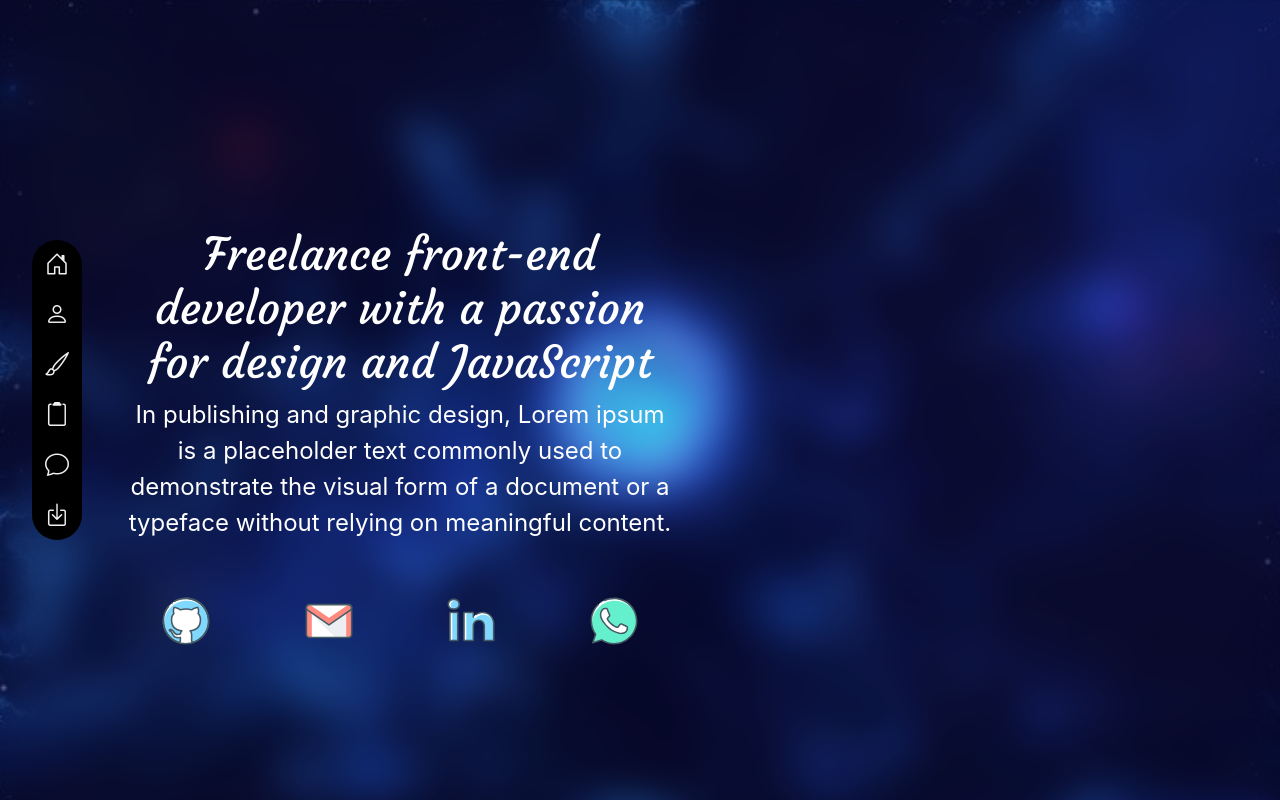
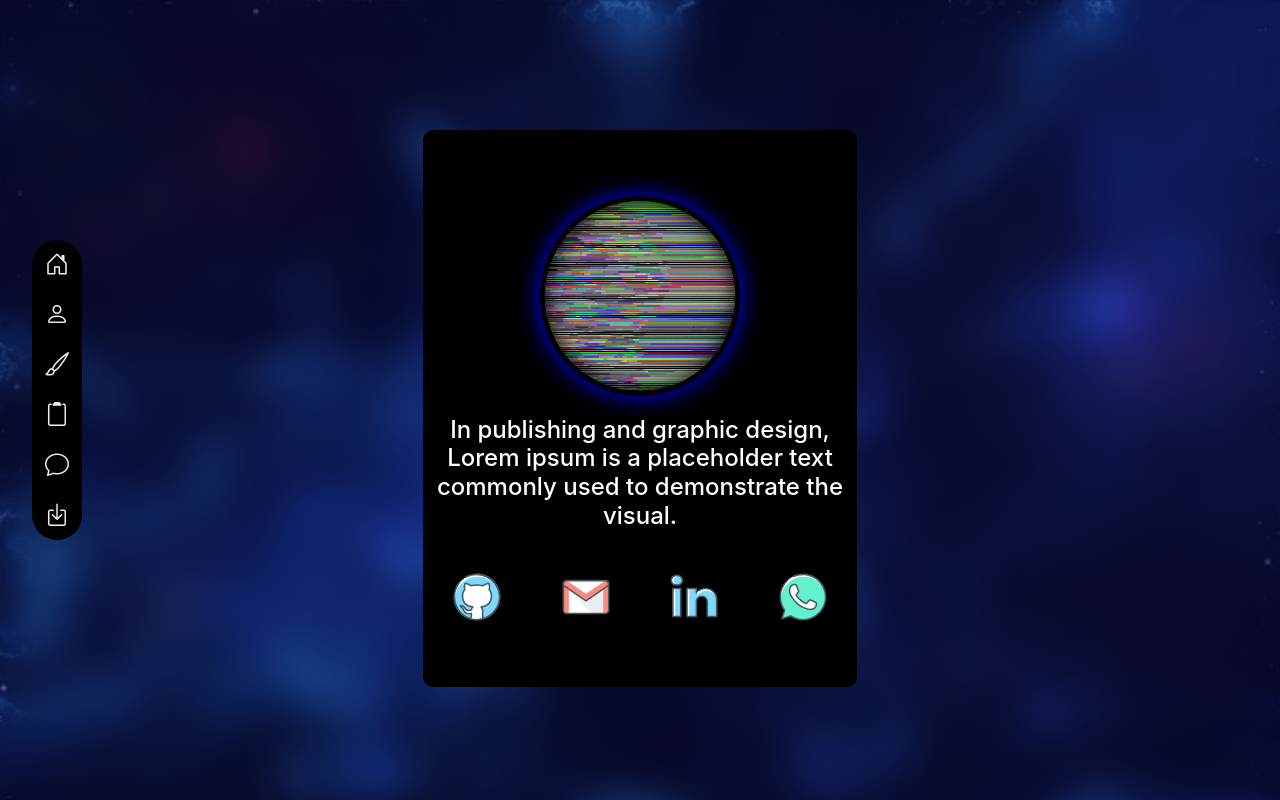
Before and after one commit to nahuel-acosta-dev/portfolio, a React (Create React App) app: page / in a window 1280 px wide. Shown: the top 800 px of the page. Built offline with nearby package versions, Linux system fonts and the light colour scheme.

Commit message:
desing chance in home section

```diff
--- a/src/scss/config/_Basic.scss
+++ b/src/scss/config/_Basic.scss
@@ -6,10 +6,8 @@ html{
 body{
     background-color: $blue;
     background-image: url('../../image/min-star.jpg');
-    background-repeat: no-repeat;
-    background-position: center center;
+    @include background-cover-center;
     background-attachment: fixed;
-    background-size:cover;
     font-family: $regular;
 }
 
--- a/src/scss/sections/_Home.scss
+++ b/src/scss/sections/_Home.scss
@@ -3,10 +3,28 @@
     background-color: transparent;
     color: white;
     padding-bottom: 50px;
-    .home__texts{
-        padding-top: 30%;
+    .home__card{
+        margin-top: 10%;
+        padding-top: 5%;
+        padding-bottom: 5%;
+        background-color: black;
+        border-radius: 10px;
+        .home__circle{
+            border-radius: 50%;
+            height: 12.5rem;
+            width: 12.5rem;
+            margin-left: auto;
+            margin-right: auto;
+            background-color: $black;
+            background-image: url('../../image/man.svg');
+            border: 5px solid black;
+            @include background-cover-center;
+            box-shadow: 0px 0px 20px black inset, 0px 0px 25px blue;
+            }
+        }
         .home__text{
             font-size: 1.5em;
+            margin-top: 20px;
         }
     }
     .home__image{
@@ -27,7 +45,7 @@
             }
         }
     }
-}
+
 
 ////////////////////////////////
 //keyframes
--- a/src/sections/Home.js
+++ b/src/sections/Home.js
@@ -12,19 +12,18 @@ const Home = ({children}) =>{
     return(
         <section className="home" id="home">
             <Row className="height_maximum">
-                <Col xs={{ order: 'last' }} sm={{span:7, order: 'first'}}>
+                <Col>
                     <Row>
-                        <Col md={2}></Col>
-                        <Col className="home__texts text-center">
-                                <div className="home__title">
-                                    {children}
+                        <Col xs={4}></Col>
+                        <Col className="home__card text-center">
+                                <div className="home__circle d-flex justify-content-center align-items-center">
+                                    <div className="home__perfil"></div>
                                 </div>
-                                <div className="home__text">
+                                <h1 className="home__text">
                                     In publishing and graphic design,
                                     Lorem ipsum is a placeholder text commonly
-                                    used to demonstrate the visual form of a document or a
-                                    typeface without relying on meaningful content.
-                                </div>
+                                    used to demonstrate the visual.
+                                </h1>
                             <Row className="home__contacts">
                                 <Col className="home__icon">
                                 <a href="https://github.com/nahuel43038" target="_blank" rel="noreferrer">
@@ -65,11 +64,8 @@ const Home = ({children}) =>{
                                 </Col>
                             </Row>
                         </Col>
-                        <Col md={1}></Col>
+                        <Col xs={4}></Col>
                     </Row>
-                </Col>
-                <Col xs={{span: 6,offset:6 , order: 'first' }} sm={{span:5,offset:0, order: 'last'}} className="height_maximum">
-                    <div className="height_maximum home__image"></div>
                 </Col>
             </Row>
         </section>
```
Also changed, not shown: src/image/man.svg (added).
